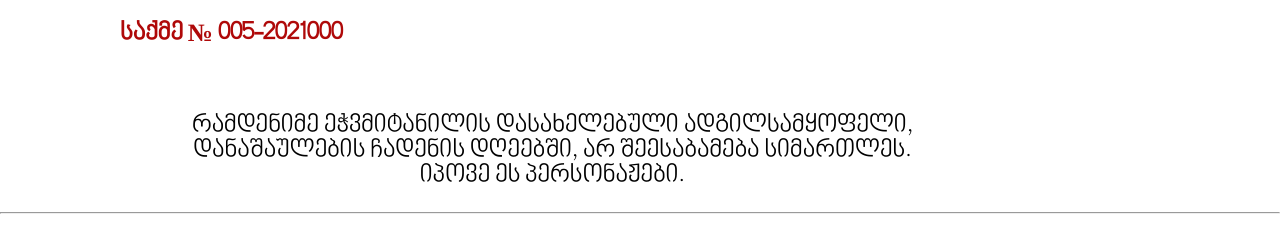
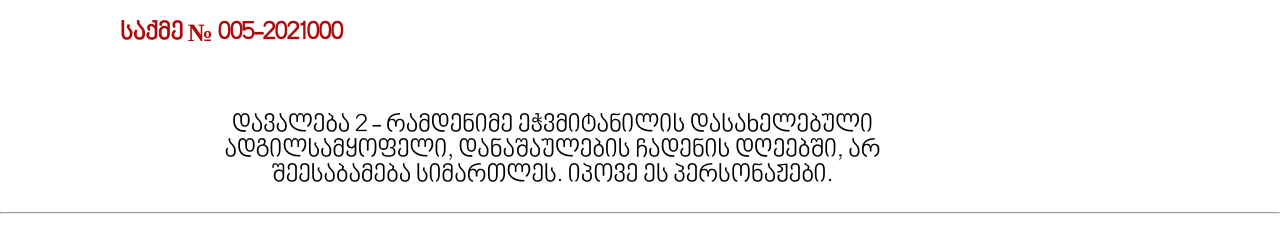
Before and after one commit to damnashavis-logika/damnashavislogika, a plain HTML site: page 5incorrectpassword2.html in a window 1280 px wide. Shown: the part 126-376 px from the top of the page. Drawn offline with Linux system fonts and the light colour scheme.

Commit message:
Update 5incorrectpassword2.html

```diff
--- a/5incorrectpassword2.html
+++ b/5incorrectpassword2.html
@@ -30,7 +30,7 @@
 <section id="title-1">
 
 		<h2> საქმე № 005-2021000 </h2>
-		<p> რამდენიმე ეჭვმიტანილის დასახელებული ადგილსამყოფელი, დანაშაულების ჩადენის დღეებში, არ შეესაბამება სიმართლეს. იპოვე ეს პერსონაჟები.
+		<p> დავალება 2 - რამდენიმე ეჭვმიტანილის დასახელებული ადგილსამყოფელი, დანაშაულების ჩადენის დღეებში, არ შეესაბამება სიმართლეს. იპოვე ეს პერსონაჟები.
  </p>
 
 </section>
```
